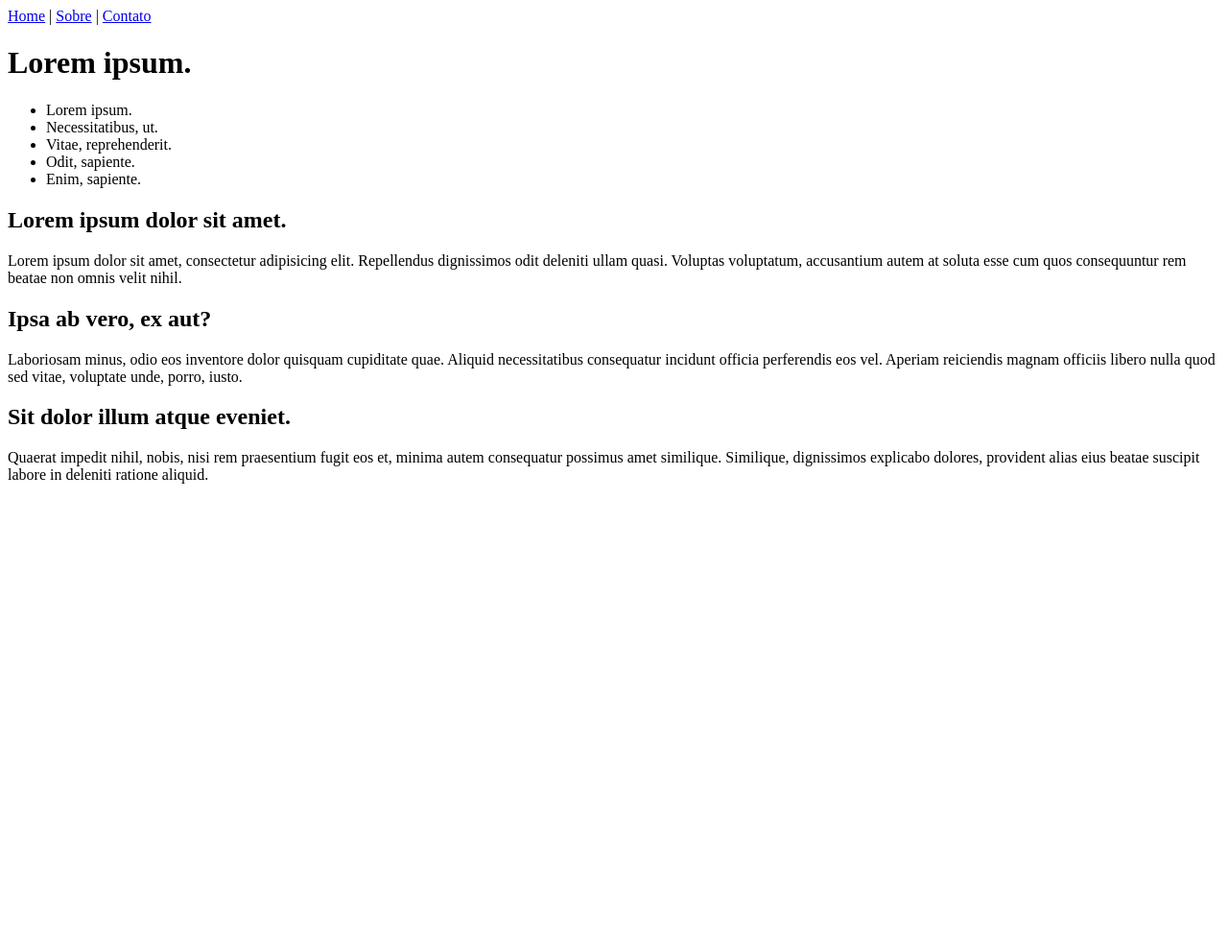
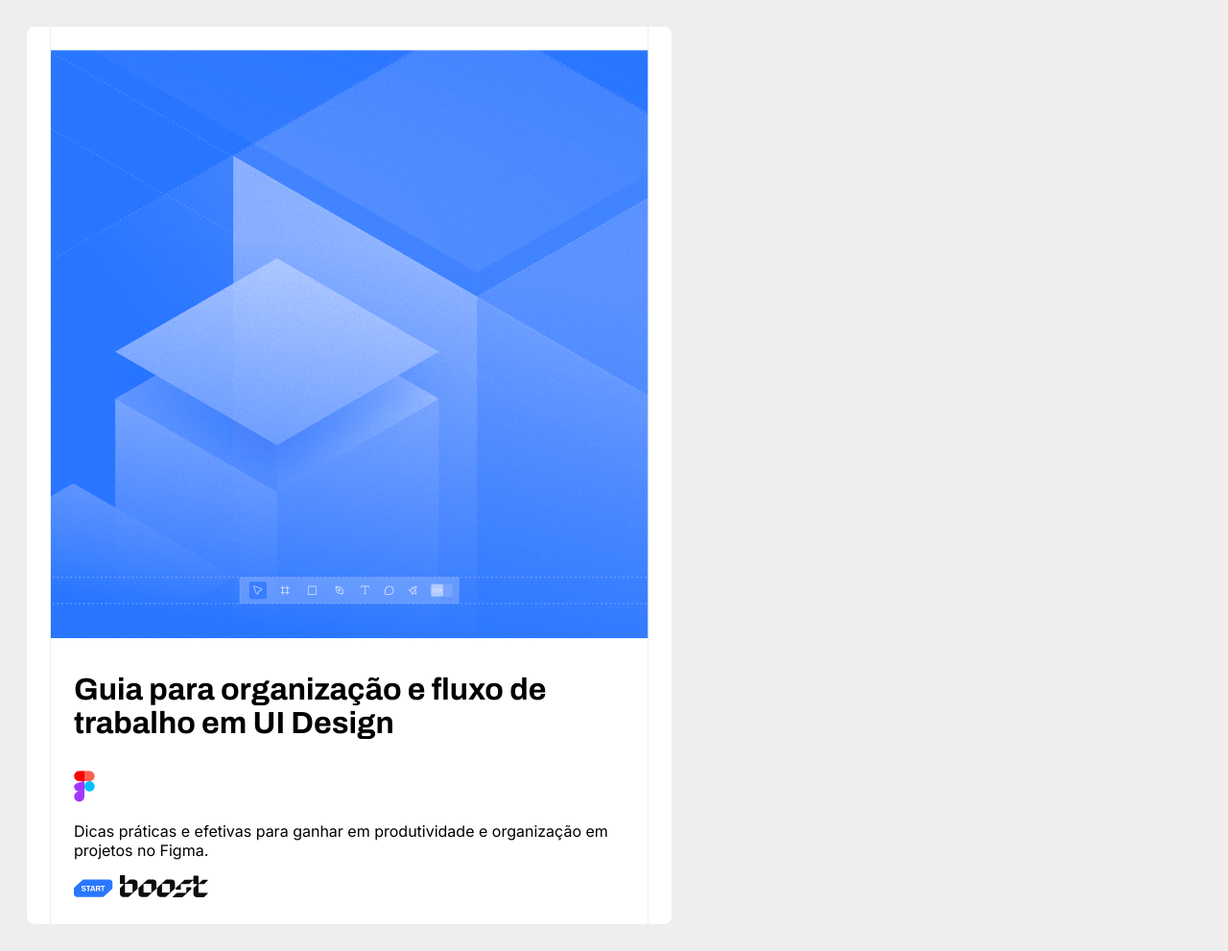
Before and after one commit to ruth-a11y/autoriaweb2025, a plain HTML site: page index.html in a window 1280 px wide. Shown: the whole page at 96% size. Before the commit the page ends 800 px from the top, so only its background shows below. Drawn offline with Linux system fonts and the light colour scheme.

Commit message:
Resolução de Exercício de aula de CSS - dia 30.06.2025

```diff
--- a/index.html
+++ b/index.html
@@ -1,32 +1,63 @@
-
 <!DOCTYPE html>
 <html lang="en">
-<head>
-	<meta charset="UTF-8">
-	<title>Atividade CSS 3</title>
-</head>
-<body>
-	<div>
-	  <a href="#">Home</a> |
-	  <a href="#">Sobre</a> |
-	  <a href="#">Contato</a>
-	</div>
-	<h1>Lorem ipsum.</h1>
+  <head>
+    <meta charset="UTF-8" />
+    <title>Atividade CSS - Aula</title>
+    <link rel="preconnect" href="https://fonts.googleapis.com" />
+    <link rel="preconnect" href="https://fonts.gstatic.com" crossorigin />
+    <link
+      href="https://fonts.googleapis.com/css2?family=Archivo:ital,wght@0,100..900;1,100..900&family=Inter:ital,opsz,wght@0,14..32,100..900;1,14..32,100..900&display=swap"
+      rel="stylesheet"
+    />
 
-	<ul>
-	  <li>Lorem ipsum.</li>
-	  <li>Necessitatibus, ut.</li>
-	  <li>Vitae, reprehenderit.</li>
-	  <li>Odit, sapiente.</li>
-	  <li>Enim, sapiente.</li>
-	</ul>
+    <style>
+      body {
+        font-family: "Inter";
+        padding: 20px;
+        background: #eee;
+      }
 
-	<h2>Lorem ipsum dolor sit amet.</h2>
-	<p>Lorem ipsum dolor sit amet, consectetur adipisicing elit. Repellendus dignissimos odit deleniti ullam quasi. Voluptas voluptatum, accusantium autem at soluta esse cum quos consequuntur rem beatae non omnis velit nihil.</p>
-	<h2>Ipsa ab vero, ex aut?</h2>
-	<p>Laboriosam minus, odio eos inventore dolor quisquam cupiditate quae. Aliquid necessitatibus consequatur incidunt officia perferendis eos vel. Aperiam reiciendis magnam officiis libero nulla quod sed vitae, voluptate unde, porro, iusto.</p>
-	<h2>Sit dolor illum atque eveniet.</h2>
-	<p>Quaerat impedit nihil, nobis, nisi rem praesentium fugit eos et, minima autem consequatur possimus amet similique. Similique, dignissimos explicabo dolores, provident alias eius beatae suscipit labore in deleniti ratione aliquid.</p>
+      .card {
+        padding-left: 24px;
+        padding-right: 24px;
+        width: 624px;
+        background: #fff;
+        border-radius: 8px;
+      }
 
-</body>
+      .card-body {
+        border-left: 1px solid #eee;
+        border-right: 1px solid #eee;
+        padding-top: 24px;
+        padding-bottom: 24px;
+      }
+
+      .footer {
+        padding-left: 24px;
+        padding-right: 24px;
+      }
+
+      h3 {
+        font-size: 32px;
+        font-family: "Archivo";
+      }
+    </style>
+  </head>
+  <body>
+    <div class="card">
+      <div class="card-body">
+        <img src="img/bg.png" alt="" />
+
+        <div class="footer">
+          <h3>Guia para organização e fluxo de trabalho em UI Design</h3>
+          <img src="img/logo-figma.png" alt="" />
+          <p>
+            Dicas práticas e efetivas para ganhar em produtividade e organização
+            em projetos no Figma.
+          </p>
+          <img src="img/logo-boost.png" alt="" />
+        </div>
+      </div>
+    </div>
+  </body>
 </html>
```
Also changed, not shown: img/bg.png (added), img/card-referencia.png (added), img/logo-boost.png (added), img/logo-figma.png (added).
